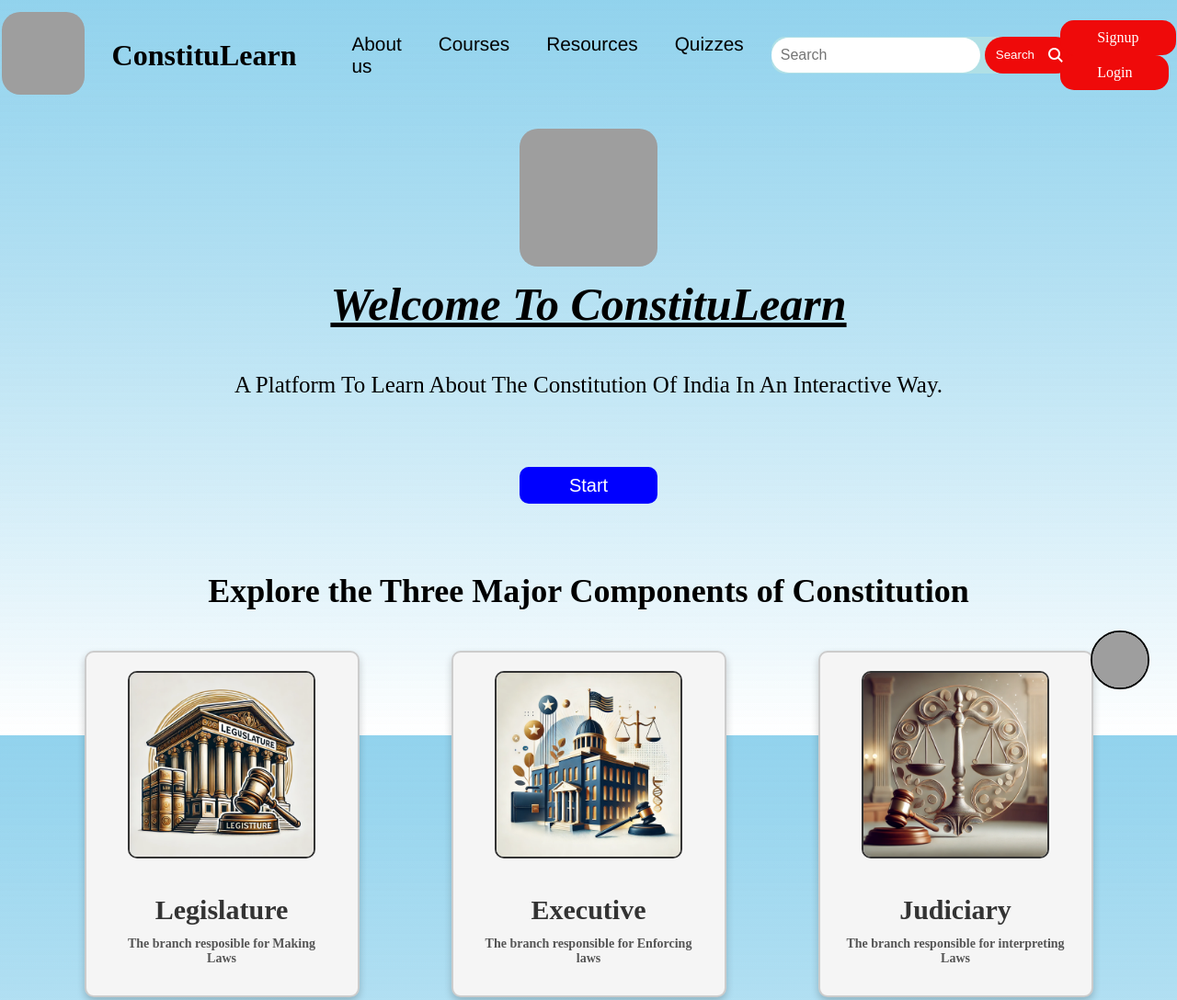
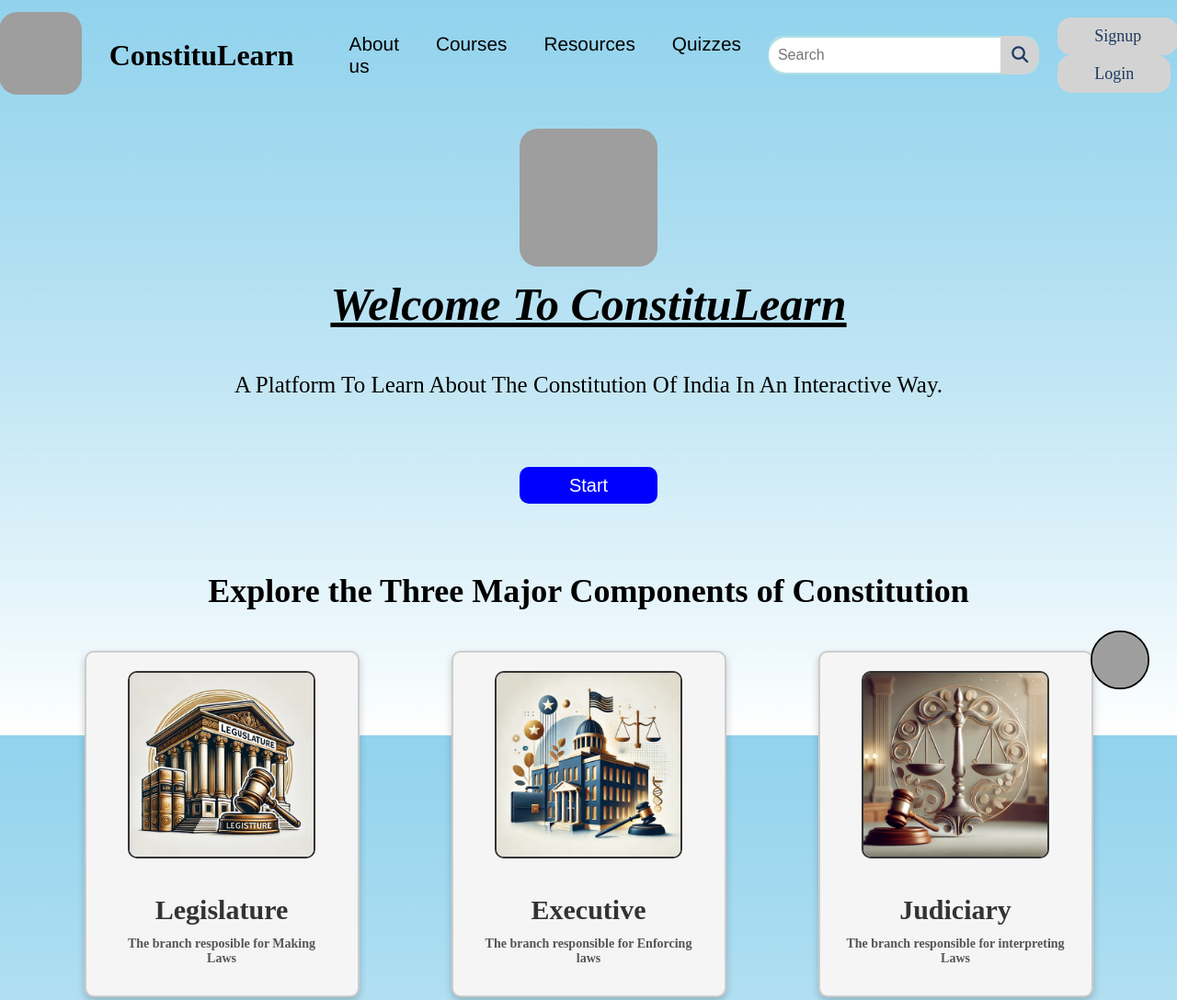
Before and after one commit to jaykum1210/Consitulearn1-, a plain HTML site: page main.html in a window 1280 px wide. Shown: the top 1088 px of the page at 92% size. Drawn offline with Linux system fonts and the light colour scheme; grey boxes are pictures that could not be loaded.

Commit message:
small changes

```diff
--- a/main.css
+++ b/main.css
@@ -74,13 +74,13 @@ html, body {
 }
 
 .signup button {
-    color: white;
+    color: #1e3a5f;
     padding: 10px 40px;
     border: none;
     border-radius: 15px;
-    background-color: rgb(239, 10, 10);
+    background-color:  lightgray;
     cursor: pointer;
-    font-size: 16px;
+    font-size: 18px;
     font-family: 'Times New Roman', Times, serif;
 }
 .signup a{
@@ -88,14 +88,14 @@ html, body {
     text-decoration: none;
 }
 .signup button:hover {
-    background-color: rgb(200, 10, 10);
+    background-color:;
     text-decoration: underline;
 }
 
 .search {
     display: flex;
     align-items: center;
-    gap: 5px;
+    /* gap: 5px; */
     /* padding: 5px; */
     width: 23vw;
     border-radius: 15px;
@@ -106,28 +106,29 @@ html, body {
     border: none;
     padding: 10px;
     width: 60vw;
-    border-radius: 20px;
+    border-radius: 20px 0 0 20px;
     font-size: 16px;
 }
 
 .search button {
     padding: 12px;
     cursor: pointer;
-    background-color: rgb(239, 10, 10);
-    color: white;
+    background-color: lightgray;
+    color: #1e3a5f;
     border: none;
-    border-radius: 25px;
+    border-radius: 0 20px 20px 0;
 }
+
 #search-icon{
+    border: none;
     display: flex;
+    font-size: 18px;
 }
-#search-icon i{
-    padding-left: 15px;
-    font-size: larger;
-}
+
 .search button:hover {
     background-color: rgb(200, 10, 10);
-    text-decoration: underline;
+    text-decoration: none;
+
 }
 
 .welcome {
--- a/main.html
+++ b/main.html
@@ -13,7 +13,7 @@
 <body>
     <!--chat bot in bottom right-->
     <div id="chat-bot">
-        <a href="" alt="chat bot image">
+        <a href="https://gemini.google.com/app?is_sa=1&is_sa=1&android-min-version=301356232&ios-min-version=322.0&campaign_id=bkws&utm_source=sem&utm_source=google&utm_medium=paid-media&utm_medium=cpc&utm_campaign=bkws&utm_campaign=2024enIN_gemfeb&pt=9008&mt=8&ct=p-growth-sem-bkws&gad_source=1&gclid=Cj0KCQiA4rK8BhD7ARIsAFe5LXLd3eoR5Mej9Uhs9_wMc5VYUr1yzbiyxbJDRg0oOwEDRj4710m4CPAaAvXhEALw_wcB&gclsrc=aw.ds" alt="chat bot image" target="_blank">
             <img src="chat-bot.png" class="chat-bot">
         </a>
     </div>
@@ -36,7 +36,7 @@
         <!-- Search bar -->
         <div class="search" name="search" placeholder="Search courses or resources">
             <input type="text" placeholder="Search">
-            <button type="submit" id="search-icon">Search <i class="fa-solid fa-magnifying-glass"></i></button>
+            <button type="submit" id="search-icon"><i class="fa-solid fa-magnifying-glass"></i></button>
         </div>
 
         <!-- add a signup and login button-->
--- a/signup.css
+++ b/signup.css
@@ -102,7 +102,9 @@
     color: red;
     text-decoration: underline;
 }
-
+#terms{
+    align-items: center;
+}
 /* Footer Styling */
 footer {
     background-color: #333;
```
